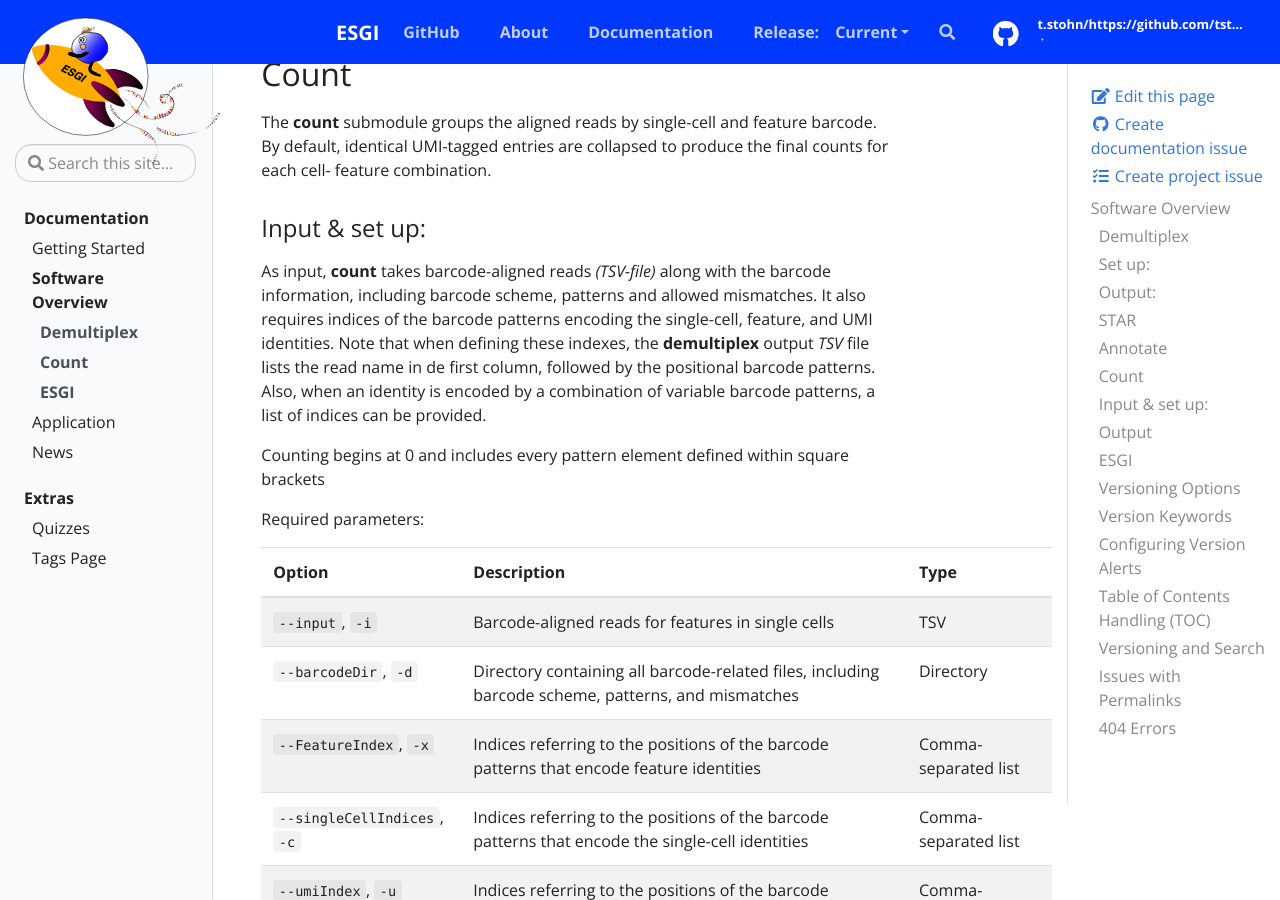
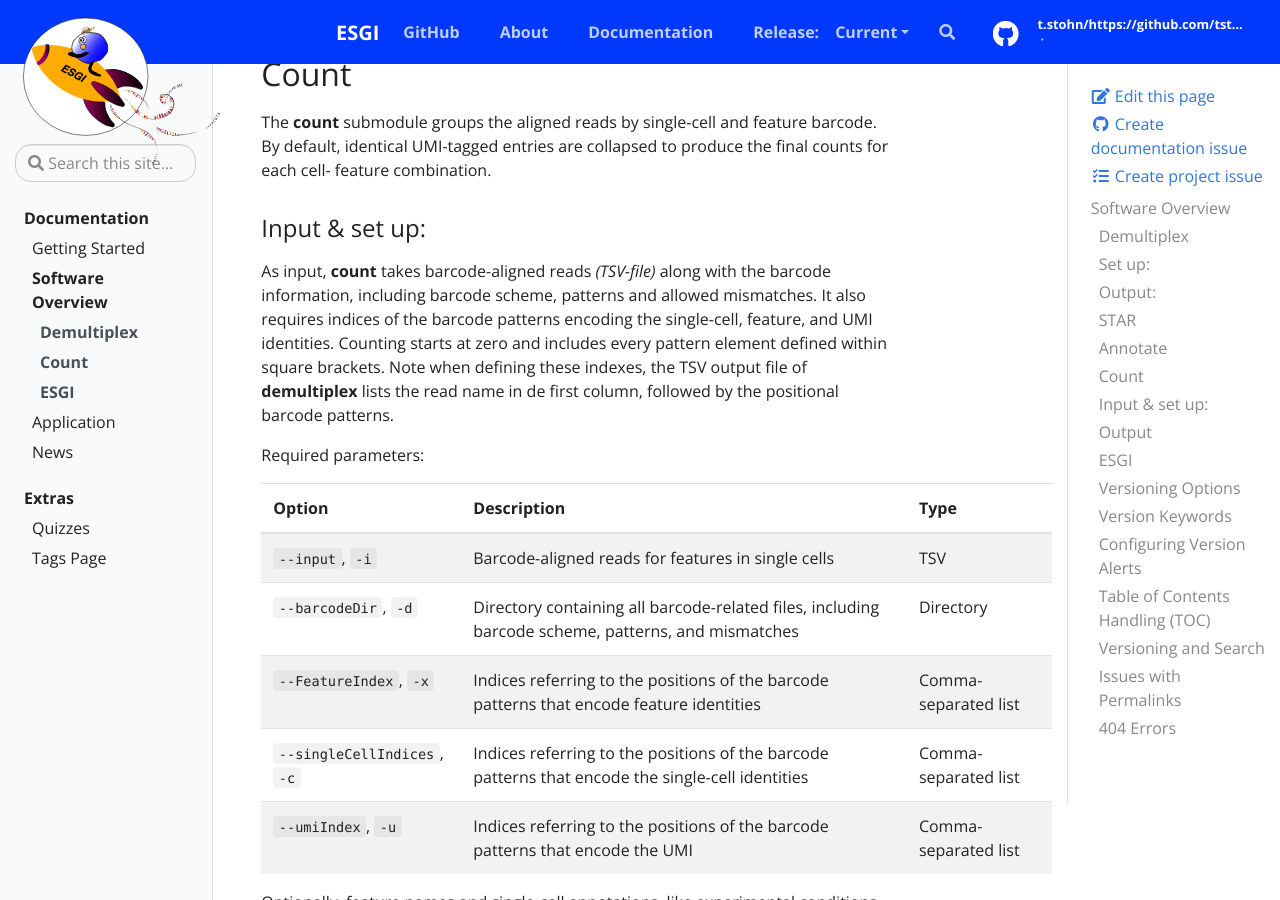
Before and after one commit to tstohn/ESGI.documentation, a Jekyll site: the page built from _docs/software-overview.md, in a window 1280 px wide and 900 px high, scrolled down 3206 px. Built offline with Jekyll 4.4.1, drawn with Linux system fonts in a browser that asks for light colours.

Commit message:
structural changes to count

```diff
--- a/_docs/software-overview.md
+++ b/_docs/software-overview.md
@@ -82,9 +82,7 @@ Finally, both workflows output one *TSV* file per barcode scheme. These files co
 The **count** submodule groups the aligned reads by single-cell and feature barcode. By default, identical UMI-tagged entries are collapsed to produce the final counts for each cell- feature combination.
 
 ### Input & set up:
-As input, **count** takes barcode-aligned reads *(TSV-file)* along with the barcode information, including barcode scheme, patterns and allowed mismatches. It also requires indices of the barcode patterns encoding the single-cell, feature, and UMI identities. Note that when defining these indexes, the **demultiplex** output *TSV* file lists the read name in de first column, followed by the positional barcode patterns. Also, when an identity is encoded by a combination of variable barcode patterns, a list of indices can be provided.
-
-Counting begins at 0 and includes every pattern element defined within square brackets
+As input, **count** takes barcode-aligned reads *(TSV-file)* along with the barcode information, including barcode scheme, patterns and allowed mismatches. It also requires indices of the barcode patterns encoding the single-cell, feature, and UMI identities. Counting starts at zero and includes every pattern element defined within square brackets. Note when defining these indexes, the TSV output file of **demultiplex** lists the read name in de first column, followed by the positional barcode patterns.
 
 Required parameters:
 
```
